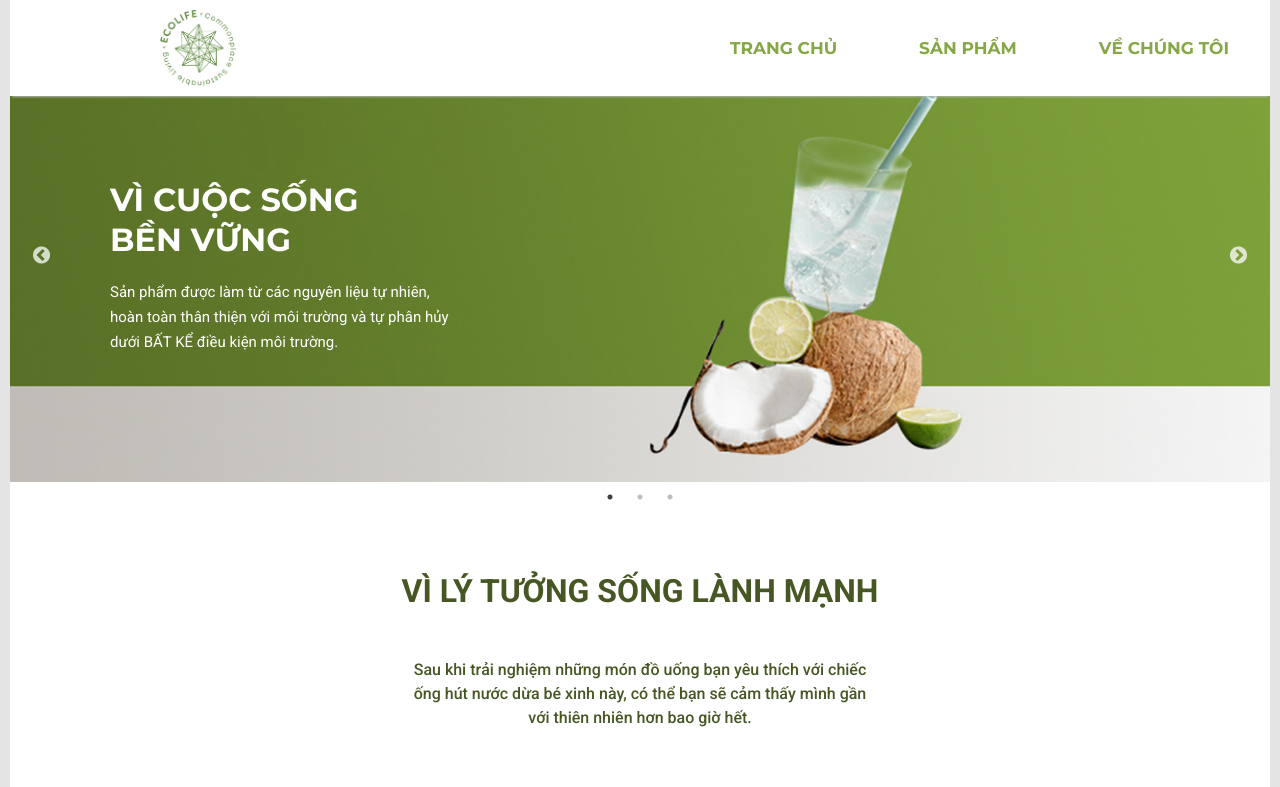
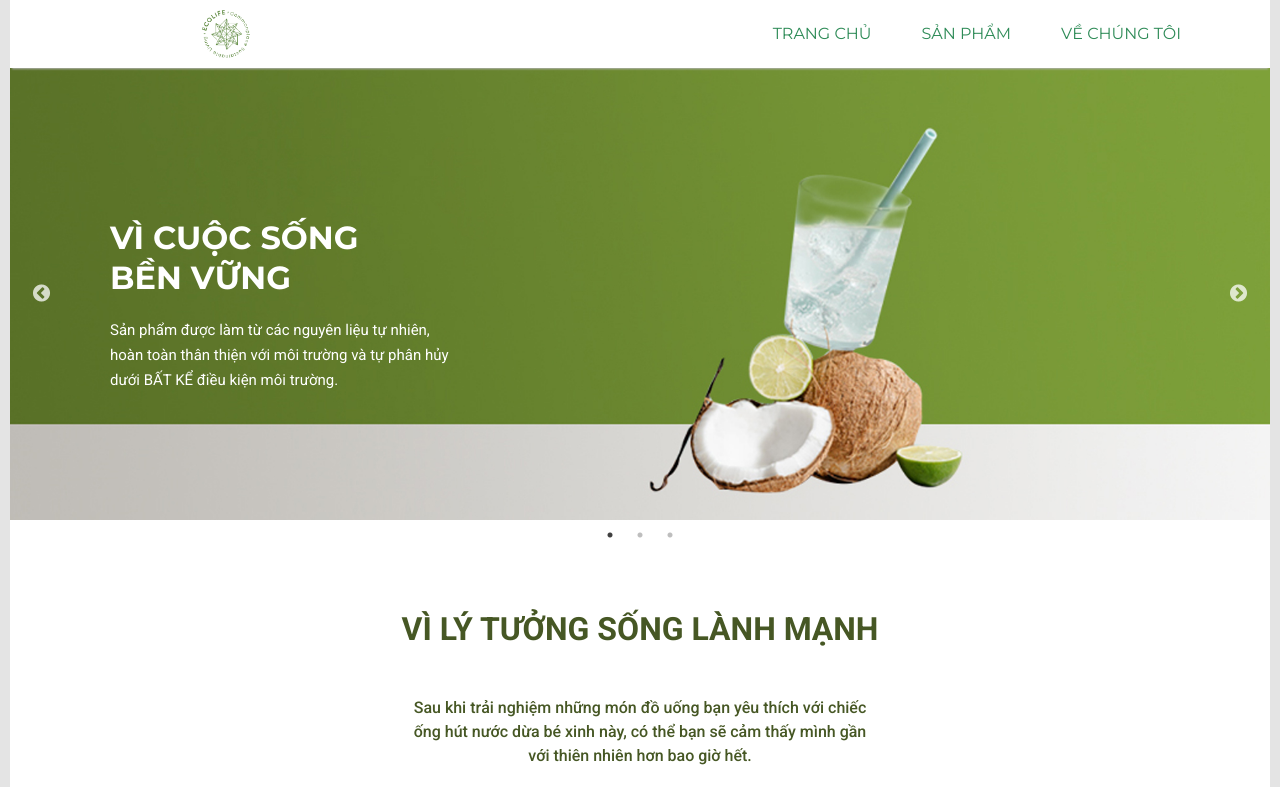
Before and after one commit to phuthanh1379/cocostraw_web, a React (Create React App) app: page / in a window 1280 px wide. Shown: the top 787 px of the page. Built offline with nearby package versions, Linux system fonts and the light colour scheme.

Commit message:
Finish effect for header

```diff
--- a/src/App.scss
+++ b/src/App.scss
@@ -14,7 +14,7 @@ body {
   font-family: "Montserrat", "Helvetica Neue", Helvetica, Arial, sans-serif;
   font-size: 100%;
   background-color: white;
-  margin: 10px;
+  margin: 8.5vh 10px 10px;
 }
 
 .app-class {
--- a/src/components/back-to-top/BackToTop.scss
+++ b/src/components/back-to-top/BackToTop.scss
@@ -1,4 +1,5 @@
 .back-to-top {
+  margin-top: 10px;
   display: flex;
   width: 100%;
   padding: 1rem 2rem;
@@ -9,6 +10,7 @@
 
   &__text {
     font-size: 1.5rem;
+    font-weight: bold;
     color: white;
     margin-left: 1rem;
   }
--- a/src/components/header/Header.jsx
+++ b/src/components/header/Header.jsx
@@ -9,24 +9,24 @@ const Header = () => {
     return (
         <div className="container" id="header">
             <div className="menu-logo">
-                <Link to="/">
+                <LinkRouter to="/" onClick={() => scroll.scrollToTop()}>
                     <img src={logo} alt="logo"/>
-                </Link>
+                </LinkRouter>
             </div>
-            <div className="menu">
-                <ul>
-                    <li>
-                        <LinkRouter to="/" onClick={() => scroll.scrollToTop()} className="menu-item">
+            <div className="menu-container">
+                <ul className="menu">
+                    <li className="menu-item">
+                        <LinkRouter to="/" onClick={() => scroll.scrollToTop()} id="link-router">
                             TRANG CHỦ
                         </LinkRouter>
                     </li>
-                    <li>
-                        <Link to="homepage-product" className="menu-item" spy={true} smooth={true} offset={-200}>
+                    <li className="menu-item">
+                        <Link to="homepage-product" spy={true} smooth={true} offset={-200}>
                             SẢN PHẨM
                         </Link>
                     </li>
-                    <li>
-                        <Link to="homepage-content-title-3" className="menu-item" spy={true} smooth={true} offset={-180}>
+                    <li className="menu-item">
+                        <Link to="homepage-content-title-3" spy={true} smooth={true} offset={-180}>
                             VỀ CHÚNG TÔI
                         </Link>
                     </li>
@@ -35,5 +35,29 @@ const Header = () => {
         </div>
     );
 };
+export default Header;
 
-export default Header;
+// import React from "react";
+
+// import "./Header.scss";
+
+// import Logo from "../../resources/images/logo/logo_mini.png";
+
+// const Header = () => {
+//   return (
+//     <div className="header">
+//       <div className="header__logo-container">
+//         <img className="header__logo" src={Logo} alt="header logo" />
+//       </div>
+//       <div className="header__list-container">
+//         <ul className="header__list">
+//           <li>TRANG CHỦ</li>
+//           <li>SẢN PHẨM</li>
+//           <li>VỀ CHÚNG TÔI</li>
+//         </ul>
+//       </div>
+//     </div>
+//   );
+// };
+
+// export default Header;
--- a/src/components/header/Header.scss
+++ b/src/components/header/Header.scss
@@ -3,22 +3,17 @@
   top: 0;
   z-index: 99;
   width: calc(100% - 20px);
-  height: 12vh;
-  display: inline-flex;
+  height: 8.5vh;
+  display: flex;
   align-items: center;
   justify-content: space-between;
   position: fixed;
   box-shadow: 0px 3px 2px -2px #b5b5b5;
-  // border-bottom: 2px solid #465724;
 }
 
 .menu-logo {
-  // flex: 2;
-  // display: flex;
-  // align-items: center;
-    // flex: 0 0 50%;
   height: 100%;
-  padding: 10px 0 10px 150px;
+  padding: 10px 0 10px 15vw;
 
   img {
     object-fit: cover;
@@ -30,55 +25,65 @@
     cursor: pointer;
     opacity: 0.7;
     transition: all .25s ease;
-    -webkit-animation:spin 4s linear infinite;
-    -moz-animation:spin 4s linear infinite;
-    animation:spin 4s linear infinite;
   }
 }
 
-@-moz-keyframes spin { 100% { -moz-transform: rotate(-360deg); } }
-@-webkit-keyframes spin { 100% { -webkit-transform: rotate(-360deg); } }
-@keyframes spin { 100% { -webkit-transform: rotate(-360deg); transform:rotate(-360deg); } }
+.menu-container {
+  height: 100%;
 
   .menu {
-  // flex: 0 0 50%;
-  height: auto;
-  position: sticky;
-  position: -webkit-sticky;
+    display: flex;
+    height: 100%;
+    align-items: center;
+    padding-right: 5vw;
 
-  ul {
+    .menu-item {
+      justify-self: flex-end;
       height: 100%;
+      margin: 0 25px;
+      padding-top: 3vh;
+      color: #2E8b57;
+      font: 1rem 'Montserrat', sans-serif;
       list-style: none;
-    display: flex;
-    justify-content: flex-end;
-    align-items: center;
+      text-decoration: none;
+      cursor: pointer;
+      border-bottom: 3px solid transparent;
+      -webkit-transition: all 0.25s ease;
+      -moz-transition: all 0.25s ease;
+      -ms-transition: all 0.25s ease;
+      -o-transition: all 0.25s ease;
+      transition: all 0.25s ease;
 
-    li {
-      font-size: 1rem;
-      margin: 0 16px;
+      #link-router {
+        color: #2E8b57;
+        text-decoration: none;
       }
     }
 
-  .menu-item {
-    color: #86a746;
+    .menu-item:hover, .menu-item:hover #link-router {
+      color: #465724;
+    }
+
+    .menu-item::after {
+      content: '';
       display: block;
-    font: 17px 'Montserrat', sans-serif;
-    font-weight: bold;
-    text-align: center;
-    text-decoration: none;
-    -webkit-transition: all .25s ease;
-    -moz-transition: all .25s ease;
-    -ms-transition: all .25s ease;
-    -o-transition: all .25s ease;
-    transition: all .25s ease;
-    padding: 0;
-    margin: 0px 25px 0 25px;
-    cursor: pointer;
+      margin-top: -2.5vh;
+      width: 0;
+      height: 100%;
+      border-bottom: 3px solid #465724;
+      transform: scaleX(0);
+      -webkit-transform: scaleX(0);
+      transform-origin: 0%;
+      -webkit-transform-origin: 0%;
+      transition: -webkit-transform 0.3s ease-out;
+      transition: transform 0.3s ease-out;
+      transition: transform 0.3s ease-out, -webkit-transform 0.3s ease-out;
     }
-  .menu-item:hover {
-    text-decoration: dashed;
-    color: #465724;
-    // border-bottom: 3px solid #465724;
-    // font-size: x-large;
+
+    .menu-item:hover::after {
+      transform: scaleX(1);
+      -webkit-transform: scaleX(1);
+      width: 100%;
     }
   }
+}
--- a/src/scenes/about-us/AboutUs.jsx
+++ b/src/scenes/about-us/AboutUs.jsx
@@ -7,6 +7,13 @@ export default class AboutUs extends Component {
   render() {
     return(
         <div id="about-us">
+            <div id="thank-you">
+              <h5>
+                Cảm ơn bạn đã lựa chọn chúng tôi trong rất nhiều sản phẩm chất lượng cùng mục đích bảo vệ Mẹ Thiên Nhiên. Nếu bạn có ý tưởng xây dựng nào để cải thiện môi trường thì cho Ecolife một cuộc hẹn nhé ;)
+              </h5>
+              <h4>ĐỪNG NGẠI NGẦN KẾT NỐI VỚI CHÚNG TÔI.</h4>
+            </div>
+
             <div id="company-name">
                 <img src={companyName} alt="companyName"/>
             </div>
--- a/src/scenes/about-us/AboutUs.scss
+++ b/src/scenes/about-us/AboutUs.scss
@@ -1,3 +1,24 @@
+#thank-you {
+    border: 1px solid red;
+    padding: 60px 90px 20px 90px;
+
+    h5 {
+        border: 1px solid blue;
+        font: 16px 'Montserrat', sans-serif;
+        font-weight: 400;
+        line-height: 25px;
+        padding-bottom: 20px;
+    }
+
+    h4 {
+        border: 1px solid blue;
+        font: 18px 'Montserrat', sans-serif;
+        font-weight: bold;
+        line-height: 25px;
+        padding-bottom: 20px;
+    }
+}
+
 #about-us {
     #company-name {
         img {
--- a/src/scenes/homepage/HomePage.jsx
+++ b/src/scenes/homepage/HomePage.jsx
@@ -10,7 +10,6 @@ class HomePage extends Component {
       <div className="homepage top">
         <HomepageSlider />
         <HomepageContent />
-        <BackToTop iconSize={32} />
       </div>
     );
   }
--- a/src/scenes/homepage/HomepageContent.jsx
+++ b/src/scenes/homepage/HomepageContent.jsx
@@ -1,9 +1,9 @@
 import React, { Component } from "react";
-import { animateScroll as scroll } from "react-scroll";
 
 import "./HomepageContent.scss";
 import ProductShowcase from "../product/ProductShowcase";
 import AboutUs from "../about-us/AboutUs";
+import BackToTop from "../../components/back-to-top/BackToTop";
 
 export default class HomepageContent extends Component {
   render() {
@@ -21,7 +21,7 @@ export default class HomepageContent extends Component {
         </div>
         <div className="homepage-content-image" />
         <ProductShowcase />
-        <div className="homepage-content-image-lifestyle" />
+        <div className="homepage-content-image-lifestyle"/>
         <div id="homepage-content-title-2">
           <h3 id="hc-title-2-1">Với lý tưởng</h3>
           <div id="hc-title-2-2">
@@ -76,20 +76,8 @@ export default class HomepageContent extends Component {
               <img src={signature}/>
             </div> */}
         <div className="homepage-content-image-concept" />
-        <div id="homepage-content-thankyou">
-          <p>
-            Cảm ơn bạn đã lựa chọn chúng tôi trong rất nhiều sản phẩm chất lượng
-            cùng mục đích bảo vệ Mẹ Thiên Nhiên. Nếu bạn có ý tưởng xây dựng nào
-            để cải thiện môi trường thì cho Ecolife một cuộc hẹn nhé ;)
-          </p>
-          <h4>ĐỪNG NGẠI NGẦN KẾT NỐI VỚI CHÚNG TÔI.</h4>
-        </div>
         <AboutUs />
-        {/* <div id="back-to-top-btn">
-              <div onClick={() => scroll.scrollToTop()}>
-                <label>&uarr; BACK TO TOP</label>
-              </div>
-            </div> */}
+        <BackToTop iconSize={32} />
       </div>
     );
   }
--- a/src/scenes/product/Product.scss
+++ b/src/scenes/product/Product.scss
@@ -41,7 +41,6 @@
     margin-bottom: 16px;
     font-weight: bold;
     transition: all .25s ease;
-
 
     div {
       cursor: pointer;
```
Also changed, not shown: src/components/header/header-deprecated.jsx (deleted, +0 -29 lines), src/components/header/header-deprecated.scss (deleted, +0 -94 lines), src/scenes/homepage/HomepageContent.scss (+10 -46 lines), 1 other file (tests, documents, lock files or other folders). Lines whose indentation alone changed are shown as unchanged.
